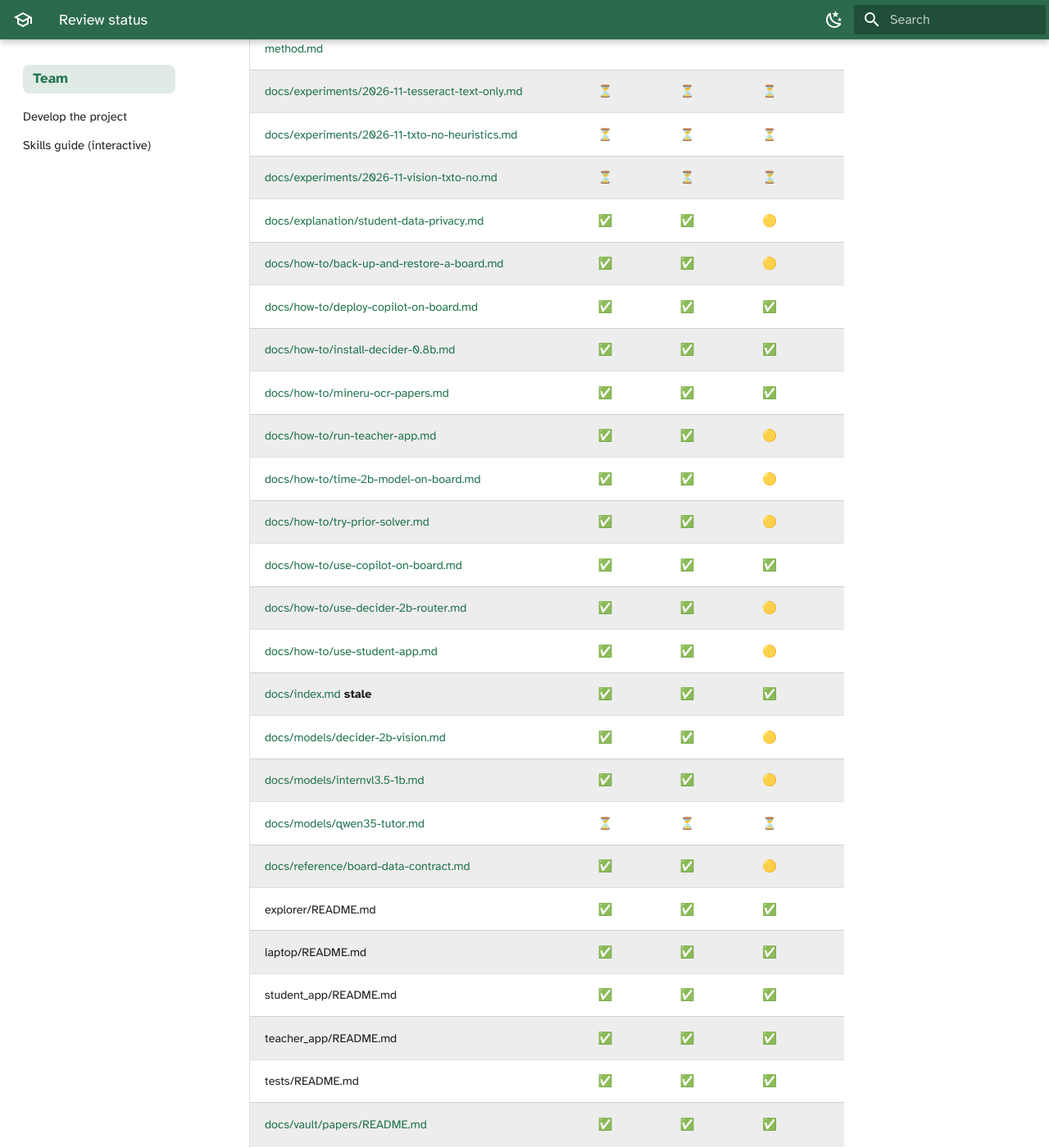
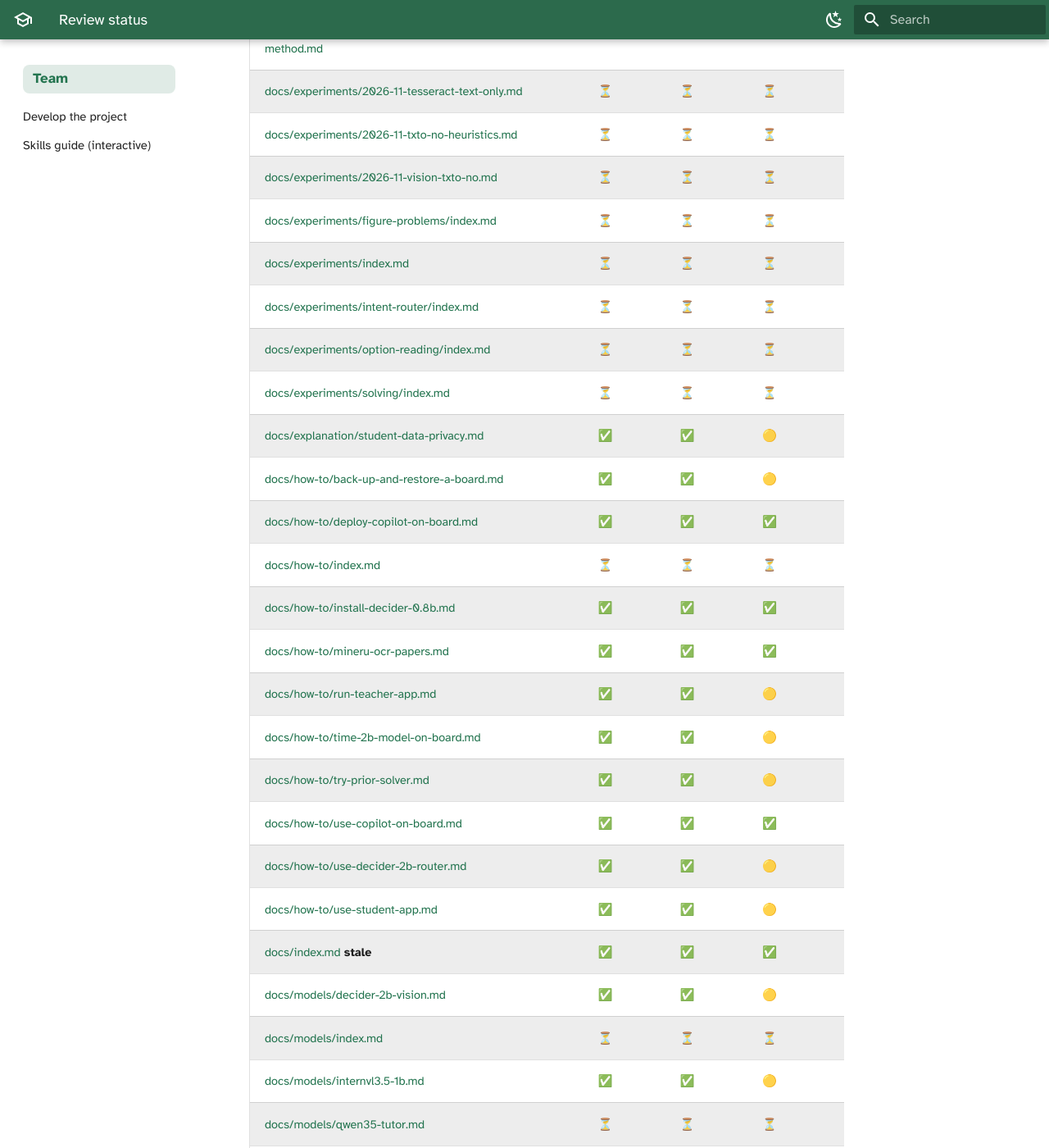
Before and after one commit to Sigkaio636/Santolina_tutor, an MkDocs documentation site: the page built from docs/review/index.md, in a window 1280 px wide and 1400 px high, scrolled down 2329 px. Shown: the whole window at 82% size. Built offline with MkDocs 1.6.1 and Material for MkDocs 9.7.7, drawn with Linux system fonts in a browser that asks for light colours; some of the changed text lies outside the part shown.

Commit message:
Docs site: organize by tutorials, how-to, experiments by topic, reference
The nav now follows the deliverables in GOAL_MUSTS. No existing page moves,
so repo paths and GitHub links stay the same.

- Tutorials: the five steps that rebuild the shipped build on main
- How-to guides: grouped by board, solvers, tutor, data
- Experiments: Reason (solving, figure problems, reading the options) and
  Teach (intent router), each topic with a summary page: reports table,
  current decision, what is open
- Reference: board, tutor, models (new model registry)
- New section index pages and a rewritten home page
- Review ledger: new pages added as pending

Co-Authored-By: Claude Opus 5.5 <noreply@anthropic.com>

```diff
--- a/docs/review/index.md
+++ b/docs/review/index.md
@@ -48,9 +48,15 @@ Each document goes through the `/docs-review` stages. ✅ validated by the user,
 | [docs/experiments/2026-11-tesseract-text-only.md](../experiments/2026-11-tesseract-text-only.md) | ⏳ | ⏳ | ⏳ | ⏳ | ⏳ | ⏳ | ⏳ |
 | [docs/experiments/2026-11-txto-no-heuristics.md](../experiments/2026-11-txto-no-heuristics.md) | ⏳ | ⏳ | ⏳ | ⏳ | ⏳ | ⏳ | ⏳ |
 | [docs/experiments/2026-11-vision-txto-no.md](../experiments/2026-11-vision-txto-no.md) | ⏳ | ⏳ | ⏳ | ⏳ | ⏳ | ⏳ | ⏳ |
+| [docs/experiments/figure-problems/index.md](../experiments/figure-problems/index.md) | ⏳ | ⏳ | ⏳ | ⏳ | ⏳ | ⏳ | ⏳ |
+| [docs/experiments/index.md](../experiments/index.md) | ⏳ | ⏳ | ⏳ | ⏳ | ⏳ | ⏳ | ⏳ |
+| [docs/experiments/intent-router/index.md](../experiments/intent-router/index.md) | ⏳ | ⏳ | ⏳ | ⏳ | ⏳ | ⏳ | ⏳ |
+| [docs/experiments/option-reading/index.md](../experiments/option-reading/index.md) | ⏳ | ⏳ | ⏳ | ⏳ | ⏳ | ⏳ | ⏳ |
+| [docs/experiments/solving/index.md](../experiments/solving/index.md) | ⏳ | ⏳ | ⏳ | ⏳ | ⏳ | ⏳ | ⏳ |
 | [docs/explanation/student-data-privacy.md](../explanation/student-data-privacy.md) | ✅ | ✅ | 🟡 | ⏳ | ⏳ | ⏳ | ⏳ |
 | [docs/how-to/back-up-and-restore-a-board.md](../how-to/back-up-and-restore-a-board.md) | ✅ | ✅ | 🟡 | ⏳ | ⏳ | ⏳ | ⏳ |
 | [docs/how-to/deploy-copilot-on-board.md](../how-to/deploy-copilot-on-board.md) | ✅ | ✅ | ✅ | ✅ | ✅ | ✅ | ✅ |
+| [docs/how-to/index.md](../how-to/index.md) | ⏳ | ⏳ | ⏳ | ⏳ | ⏳ | ⏳ | ⏳ |
 | [docs/how-to/install-decider-0.8b.md](../how-to/install-decider-0.8b.md) | ✅ | ✅ | ✅ | ✅ | ✅ | ✅ | ✅ |
 | [docs/how-to/mineru-ocr-papers.md](../how-to/mineru-ocr-papers.md) | ✅ | ✅ | ✅ | ✅ | ✅ | ✅ | ✅ |
 | [docs/how-to/run-teacher-app.md](../how-to/run-teacher-app.md) | ✅ | ✅ | 🟡 | ⏳ | ⏳ | ⏳ | ⏳ |
@@ -61,9 +67,12 @@ Each document goes through the `/docs-review` stages. ✅ validated by the user,
 | [docs/how-to/use-student-app.md](../how-to/use-student-app.md) | ✅ | ✅ | 🟡 | ⏳ | ⏳ | ⏳ | ⏳ |
 | [docs/index.md](../index.md) **stale** | ✅ | ✅ | ✅ | ✅ | ✅ | ✅ | ✅ |
 | [docs/models/decider-2b-vision.md](../models/decider-2b-vision.md) | ✅ | ✅ | 🟡 | ⏳ | ⏳ | ⏳ | ⏳ |
+| [docs/models/index.md](../models/index.md) | ⏳ | ⏳ | ⏳ | ⏳ | ⏳ | ⏳ | ⏳ |
 | [docs/models/internvl3.5-1b.md](../models/internvl3.5-1b.md) | ✅ | ✅ | 🟡 | ⏳ | ⏳ | ⏳ | ⏳ |
 | [docs/models/qwen35-tutor.md](../models/qwen35-tutor.md) | ⏳ | ⏳ | ⏳ | ⏳ | ⏳ | ⏳ | ⏳ |
 | [docs/reference/board-data-contract.md](../reference/board-data-contract.md) | ✅ | ✅ | 🟡 | ⏳ | ⏳ | ⏳ | ⏳ |
+| [docs/reference/index.md](../reference/index.md) | ⏳ | ⏳ | ⏳ | ⏳ | ⏳ | ⏳ | ⏳ |
+| [docs/tutorials/index.md](../tutorials/index.md) | ⏳ | ⏳ | ⏳ | ⏳ | ⏳ | ⏳ | ⏳ |
 | explorer/README.md | ✅ | ✅ | ✅ | ✅ | ✅ | ✅ | ✅ |
 | laptop/README.md | ✅ | ✅ | ✅ | ✅ | ✅ | ✅ | ✅ |
 | student_app/README.md | ✅ | ✅ | ✅ | ✅ | ✅ | ✅ | ✅ |
--- a/mkdocs.yml
+++ b/mkdocs.yml
@@ -7,60 +7,71 @@ dev_addr: 127.0.0.1:8001  # 8000 is the board explorer (docs/BOARD_SETUP.md)
 # The menu is in reading order. Add each new page here (see the docs-site skill).
 nav:
   - Home: index.md
-  - Get started:
-      - Set up the board: BOARD_SETUP.md
-      - Deploy the copilot: how-to/deploy-copilot-on-board.md
-      - Use the student app: how-to/use-student-app.md
-      - Run the teacher app: how-to/run-teacher-app.md
-      - Answer and measure problems: how-to/use-copilot-on-board.md
-  - Guides:
+  - Tutorials:
+      - tutorials/index.md
+      - 1. Set up the board: BOARD_SETUP.md
+      - 2. Deploy the copilot: how-to/deploy-copilot-on-board.md
+      - 3. Run the student app: how-to/use-student-app.md
+      - 4. Answer and score problems: how-to/use-copilot-on-board.md
+      - 5. Run the teacher app: how-to/run-teacher-app.md
+  - How-to guides:
+      - how-to/index.md
       - The board:
           - Back up and restore a board: how-to/back-up-and-restore-a-board.md
           - Time a 2B model: how-to/time-2b-model-on-board.md
-      - Solvers and models:
+      - Solvers:
           - Try the prior solver: how-to/try-prior-solver.md
           - Install decider-0.8b: how-to/install-decider-0.8b.md
+      - The tutor:
           - Use decider-2b as router: how-to/use-decider-2b-router.md
-      - Data:
+      - Data and research:
           - Read the answer options: OPTION_READER_GUIDE.md
           - Extract papers with MinerU: how-to/mineru-ocr-papers.md
+  - Experiments:
+      - experiments/index.md
+      - "Reason: predict.py":
+          - Solving the problem:
+              - experiments/solving/index.md
+              - decider-0.8b vs the baseline: experiments/2026-11-decider-0.8b.md
+          - Figure problems:
+              - experiments/figure-problems/index.md
+              - Qwen3.5 0.8B with the image: experiments/2026-11-vision-txto-no.md
+              - decider-2b-vision on figure logic: experiments/2026-11-decider-2b-vision-figure-logic.md
+              - InternVL3.5-1B vs decider-2b: experiments/2026-11-internvl35-1b-vs-decider-2b-vision-txto-no.md
+              - Heuristics, no model: experiments/2026-11-txto-no-heuristics.md
+          - Reading the options:
+              - experiments/option-reading/index.md
+              - OCR failure modes: OCR_FAILURE_MODES.md
+              - OCR text vs annotation: experiments/2026-11-ocr-text-vs-annotation.md
+              - PP-FormulaNet: experiments/2026-11-ppformulanet.md
+              - Checked across languages: experiments/2026-11-option-extraction-consensus.md
+              - Tesseract vs PP-OCR: experiments/2026-11-tesseract-text-only.md
+              - Option crops with OpenCV: experiments/2026-11-option-crops-opencv.md
+              - Label-anchored boxes: experiments/2026-11-option-boxes-intermediate-rec.md
+      - "Teach: student app":
+          - Intent router:
+              - experiments/intent-router/index.md
+              - How we made the messages: experiments/2026-11-router-messages-method.md
+              - Round 1: experiments/2026-11-router-bakeoff.md
+              - Round 2: experiments/2026-11-router-bakeoff-2.md
+              - Conclusion for 0.8B: experiments/2026-11-router-0.8b-conclusion.md
+              - "Round 3: decider-2b": experiments/2026-11-router-bakeoff-3.md
+              - First classifier prompt (superseded): TOOL_CALLER_PROMPT.md
   - Reference:
+      - reference/index.md
       - The board:
           - UNO Q board reference: UNO_Q_BOARD_REFERENCE.md
           - Board limits (interactive): GUIA_RESTRICCIONES_UNOQ.html
-          - LED matrix design: LED_MATRIX_DESIGN.md
+          - LED matrix design (Spanish): LED_MATRIX_DESIGN.md
           - Board data contract: reference/board-data-contract.md
       - The tutor:
-          - Tutor response types: TUTOR_RESPONSE_TYPES.md
-          - Message classifier prompt: TOOL_CALLER_PROMPT.md
+          - Tutor response types (Spanish): TUTOR_RESPONSE_TYPES.md
           - "Student data and privacy": explanation/student-data-privacy.md
       - Models:
+          - models/index.md
           - The tutor fine-tune: models/qwen35-tutor.md
           - decider-2b-vision: models/decider-2b-vision.md
           - InternVL3.5-1B: models/internvl3.5-1b.md
-      - Data:
-          - OCR failure modes: OCR_FAILURE_MODES.md
-  - Experiments:
-      - Solving:
-          - decider-0.8b vs the baseline: experiments/2026-11-decider-0.8b.md
-      - Figure problems:
-          - Qwen3.5 0.8B with the image: experiments/2026-11-vision-txto-no.md
-          - Heuristics, no model: experiments/2026-11-txto-no-heuristics.md
-          - decider-2b-vision on logic: experiments/2026-11-decider-2b-vision-figure-logic.md
-          - InternVL3.5-1B vs decider-2b: experiments/2026-11-internvl35-1b-vs-decider-2b-vision-txto-no.md
-      - Reading the options:
-          - OCR text vs annotation: experiments/2026-11-ocr-text-vs-annotation.md
-          - Tesseract vs PP-OCR: experiments/2026-11-tesseract-text-only.md
-          - PP-FormulaNet: experiments/2026-11-ppformulanet.md
-          - Option crops with OpenCV: experiments/2026-11-option-crops-opencv.md
-          - Checked across languages: experiments/2026-11-option-extraction-consensus.md
-          - Label-anchored boxes: experiments/2026-11-option-boxes-intermediate-rec.md
-      - Intent router:
-          - How we made the messages: experiments/2026-11-router-messages-method.md
-          - Round 1: experiments/2026-11-router-bakeoff.md
-          - Round 2: experiments/2026-11-router-bakeoff-2.md
-          - Conclusion for 0.8B: experiments/2026-11-router-0.8b-conclusion.md
-          - "Round 3: decider-2b": experiments/2026-11-router-bakeoff-3.md
   - Challenge:
       - What the challenge asks: GOAL_MUSTS.md
       - Practice set and hidden test: PRACTICE_SET.md
```
Also changed, not shown: other parts of docs/review/index.md (+2 -2 lines), docs/experiments/figure-problems/index.md (added, +34 -0 lines), docs/experiments/index.md (added, +37 -0 lines), docs/experiments/intent-router/index.md (added, +39 -0 lines), docs/experiments/option-reading/index.md (added, +46 -0 lines), docs/experiments/solving/index.md (added, +55 -0 lines), docs/how-to/index.md (added, +33 -0 lines), docs/index.md (+29 -66 lines), docs/models/index.md (added, +32 -0 lines), docs/reference/index.md (added, +31 -0 lines), docs/review/status.yml (+99 -0 lines), docs/tutorials/index.md (added, +55 -0 lines).
